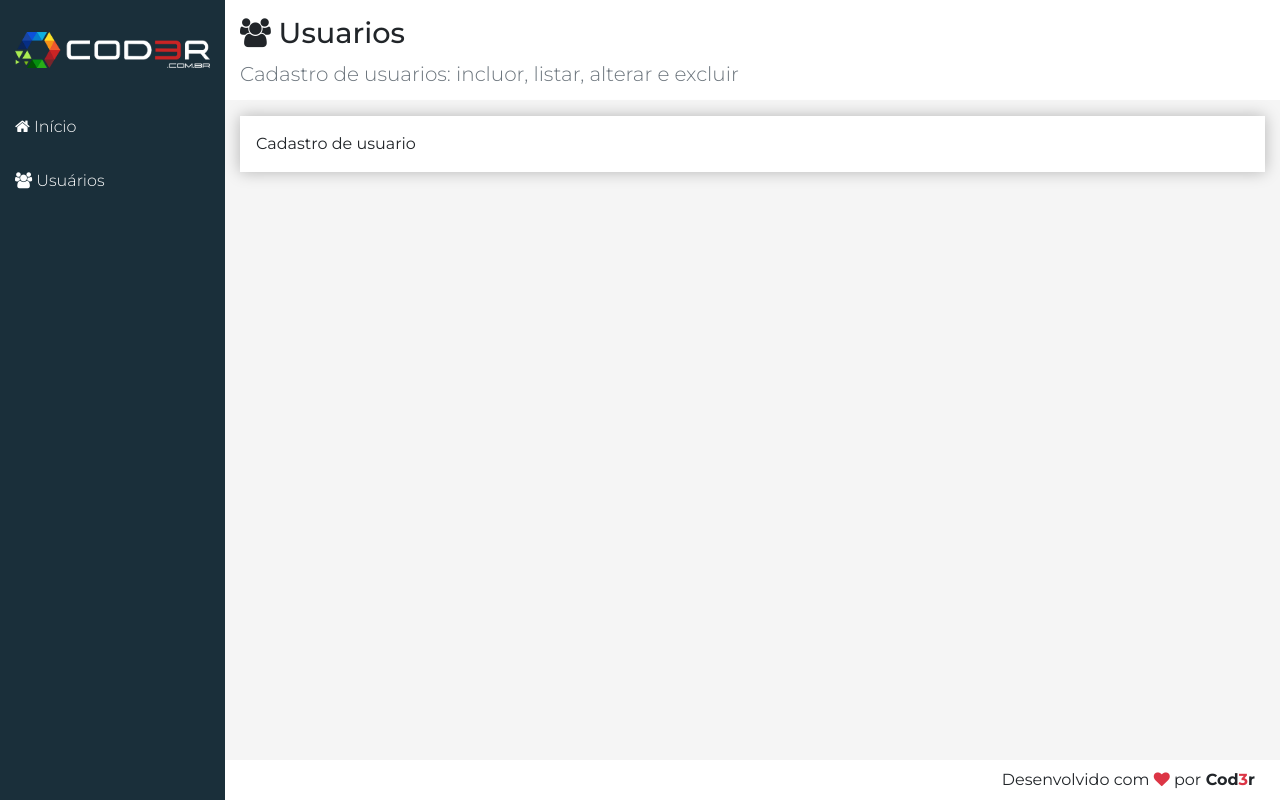
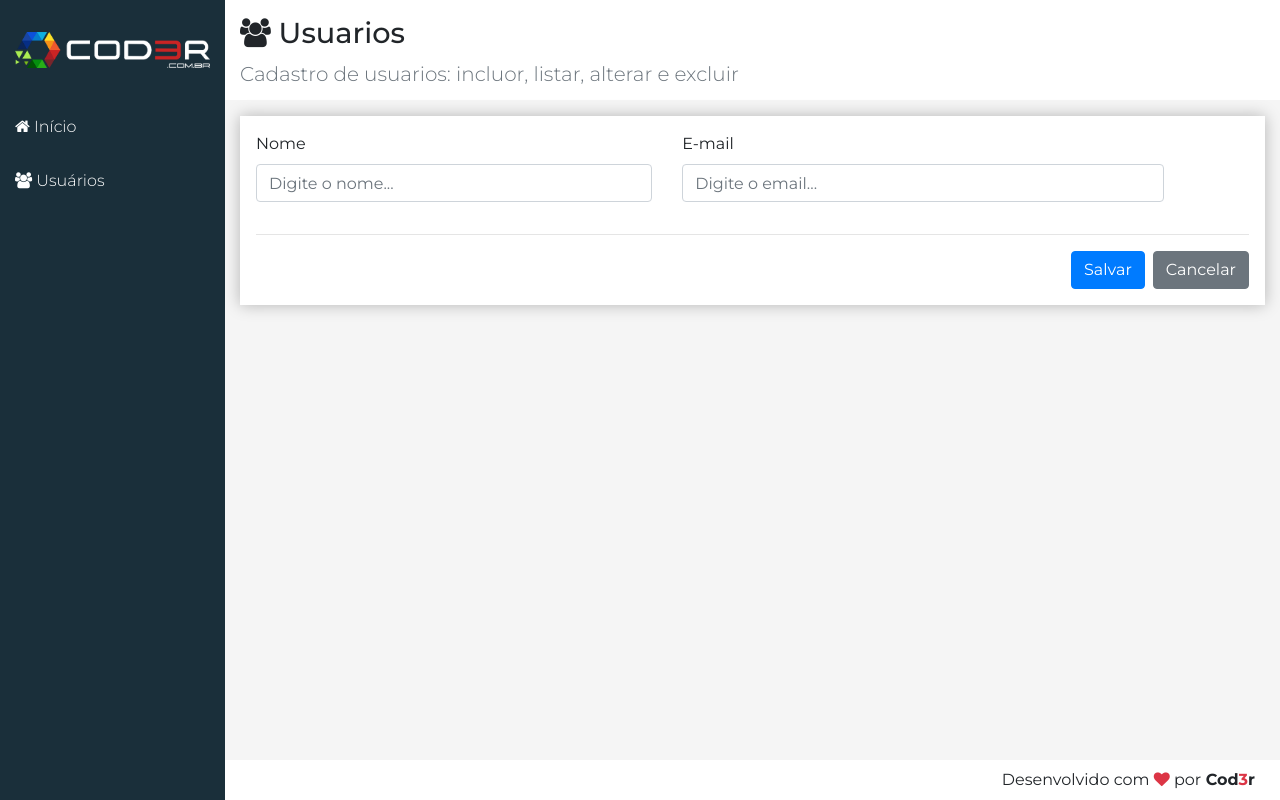
Before and after one commit to Miguel-Barros-Clear/register-crud, a React (Create React App) app in the folder frontend/: page /users in a window 1280 px wide. Built offline with nearby package versions, Linux system fonts and the light colour scheme.

Commit message:
feat: render form

```diff
--- a/frontend/src/components/user/UserCrud.jsx
+++ b/frontend/src/components/user/UserCrud.jsx
@@ -1,5 +1,6 @@
 import React, { Component } from "react";
 import Main from "../template/Main";
+import axios from "axios";
 
 const headerProps = {
   icon: "users",
@@ -7,8 +8,93 @@
   subtitle: "Cadastro de usuarios: incluor, listar, alterar e excluir",
 };
 
+const baseUrl = "http://localhost:3001/users";
+
+const initialState = {
+  user: { name: "", email: "" },
+  list: [],
+};
+
 export default class UserCrud extends Component {
+  state = { ...initialState };
+
+  clear() {
+    this.setState({ user: initialState.user });
+  }
+
+  save() {
+    const user = this.state.user;
+    const method = user.id ? "put" : "post";
+    const url = user.id ? `${baseUrl}/${user.id}` : baseUrl;
+    axios[method](url, user).then((resp) => {
+      const list = this.getUpdateList(resp.data);
+      this.setState({ user: initialState.user, list });
+    });
+  }
+  getUpdateList(user) {
+    const list = this.state.list.filter((u) => u.id !== user.id);
+    list.unshift(user);
+    return list;
+  }
+
+  updateField(event) {
+    const user = { ...this.state.user };
+    user[event.target.name] = event.target.value;
+    this.setState({ user });
+  }
+
+  renderForm() {
+    return (
+      <div className="form">
+        <div className="row">
+          <div className="col-12 col-md-5">
+            <div className="form-group">
+              <label>Nome</label>
+              <input
+                type="text"
+                className="form-control"
+                name="name"
+                value={this.state.user.name}
+                onChange={(e) => this.updateField(e)}
+                placeholder="Digite o nome..."
+              />
+            </div>
+          </div>
+          <div className="col-12 col-md-6">
+            <div className="form-group">
+              <label>E-mail</label>
+              <input
+                type="text"
+                className="form-control"
+                name="email"
+                value={this.state.user.email}
+                onChange={(e) => this.updateField(e)}
+                placeholder="Digite o email..."
+              />
+            </div>
+          </div>
+        </div>
+
+        <hr />
+        <div className="row">
+          <div className="col-12 d-flex justify-content-end">
+            <button className="btn btn-primary" onClick={(e) => this.save(e)}>
+              Salvar
+            </button>
+
+            <button
+              className="btn btn-secondary ml-2"
+              onClick={(e) => this.clear(e)}
+            >
+              Cancelar
+            </button>
+          </div>
+        </div>
+      </div>
+    );
+  }
+
   render() {
-    return <Main {...headerProps}>Cadastro de usuario</Main>;
+    return <Main {...headerProps}>{this.renderForm()}</Main>;
   }
 }
```
